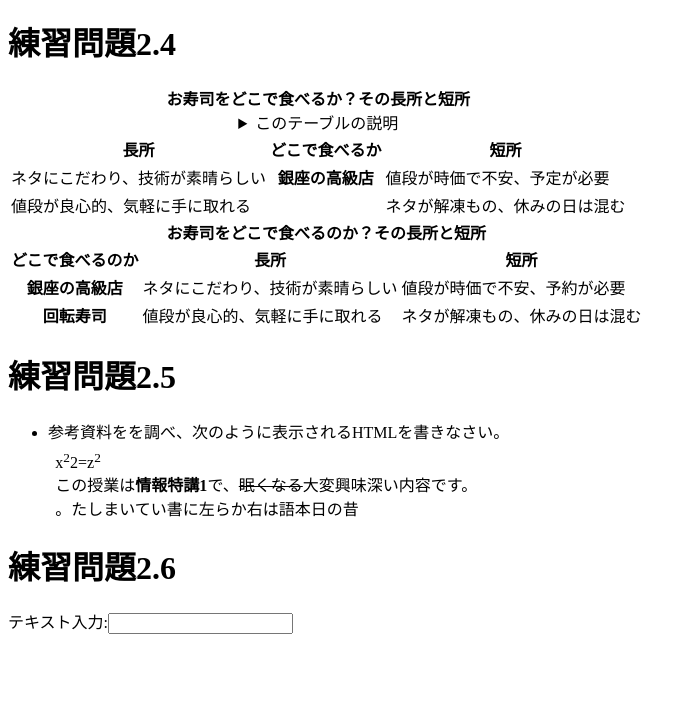
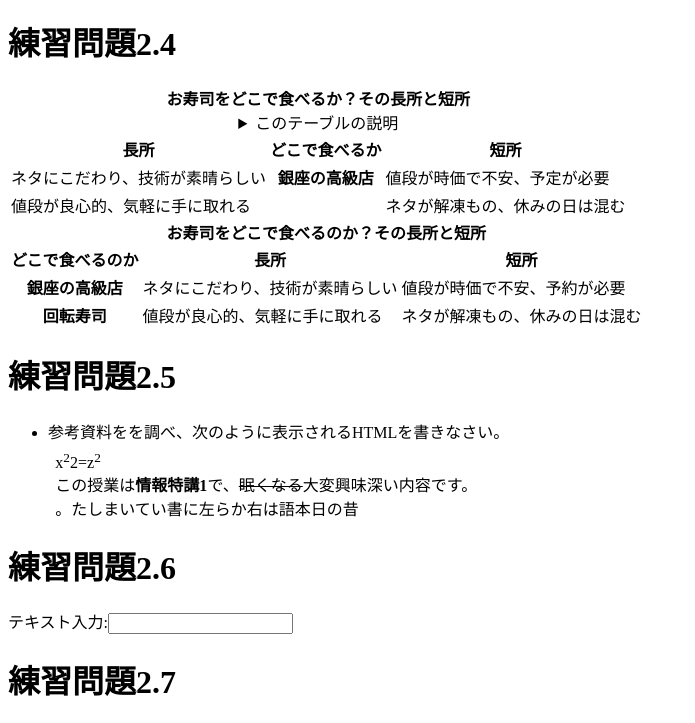
Before and after one commit to kaitukarikuto/rikuto, a plain HTML site: page index.html in a window 1280 px wide. Shown: the part 819-1542 px from the top of the page, without its empty margins (0-695 px from the left). Before the commit the page ends 1469 px from the top, so only its background shows below. Drawn offline with Linux system fonts and the light colour scheme.

Commit message:
Update index.html

```diff
--- a/index.html
+++ b/index.html
@@ -119,6 +119,9 @@
   </body>
   </huml>
 
+<h1>練習問題2.7</h1>
+
+
  </body>
 
 
```
